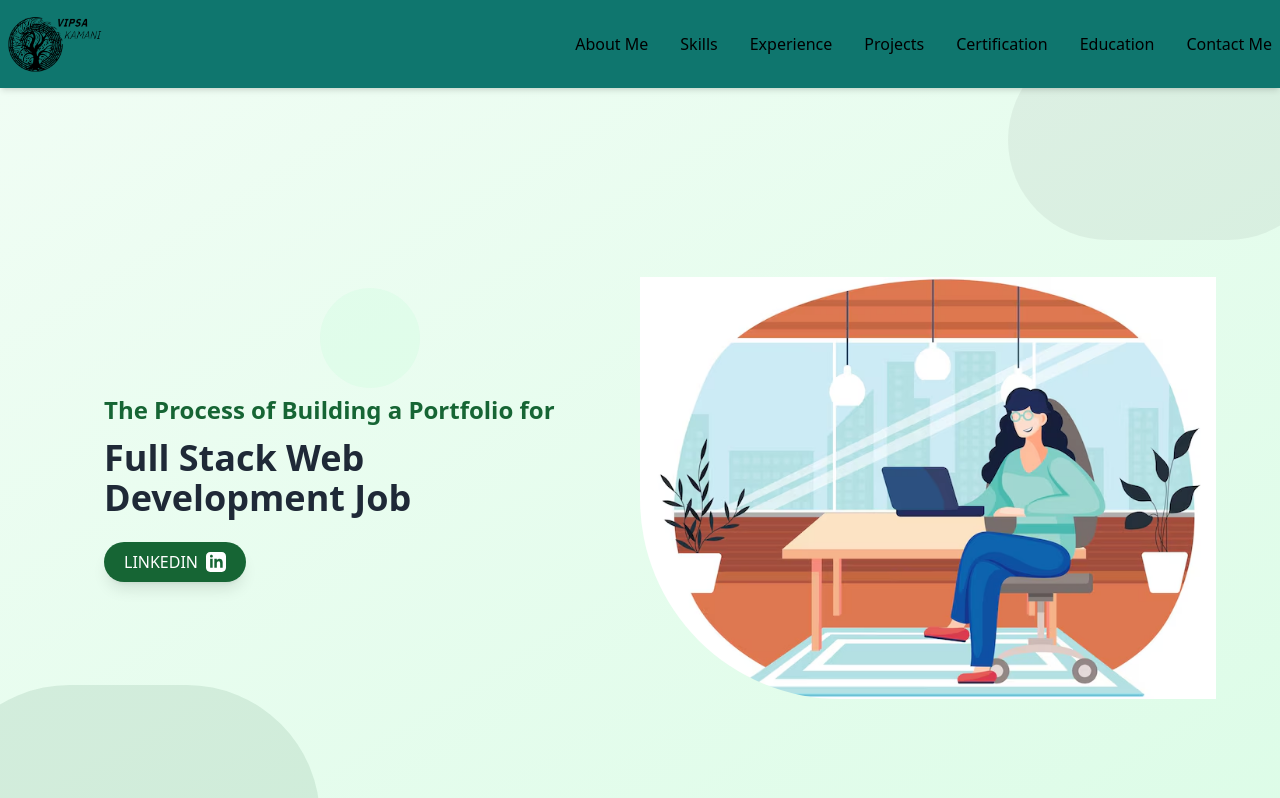
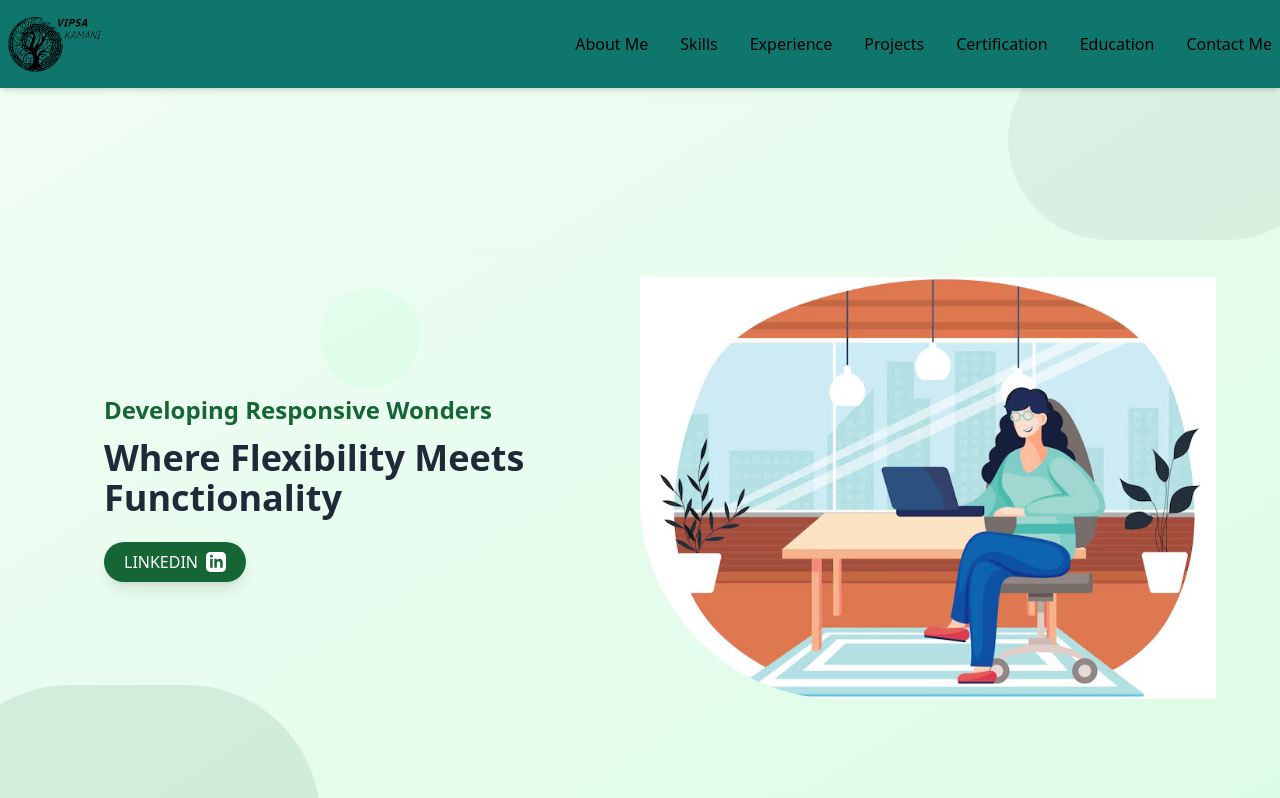
Before and after one commit to vive12345/MyPortfolio, a React (Vite) app: page / in a window 1280 px wide. Shown: the top 798 px of the page. Built offline with nearby package versions, Linux system fonts and the light colour scheme.

Commit message:
Update AboutMe.jsx

```diff
--- a/src/Components/AboutMe.jsx
+++ b/src/Components/AboutMe.jsx
@@ -63,10 +63,10 @@ const PortfolioPage = () => {
         <div className="flex flex-col lg:flex-row items-center">
           <div className="lg:w-1/2 p-6 lg:p-10 z-10">
             <h2 className="text-green-800 text-xl lg:text-2xl font-semibold mb-3">
-              The Process of Building a Portfolio for
+              Developing Responsive Wonders
             </h2>
             <h1 id="about-me" className="text-3xl lg:text-4xl font-bold mb-6 text-gray-800">
-              Full Stack Web Development Job
+              Where Flexibility Meets Functionality
             </h1>
             <button
               onClick={handleLinkedInClick}
```
